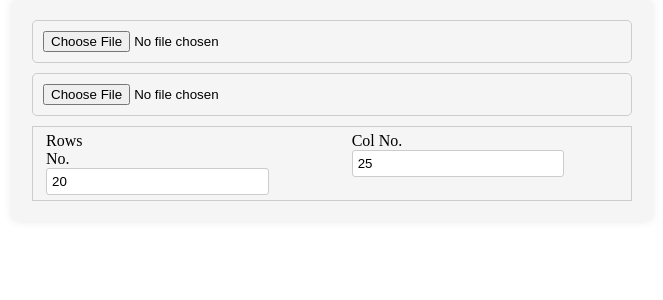
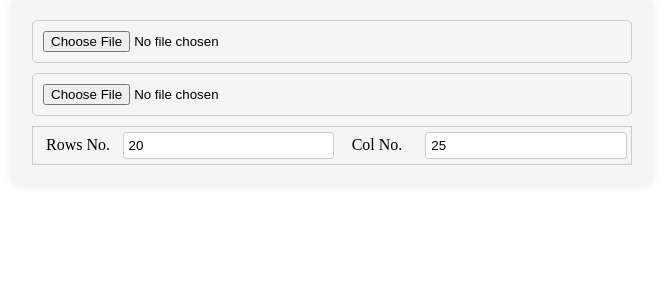
Before and after one commit to altinawiwaseem/skinning, a React (Create React App) app: page / in a window 1280 px wide. Shown: the top 300 px of the page, without its empty margins (308-971 px from the left). Built offline with nearby package versions, Linux system fonts and the light colour scheme.

Commit message:
adjusting inputs lable size

```diff
--- a/src/components/ImageUploader/ImageUploader.css
+++ b/src/components/ImageUploader/ImageUploader.css
@@ -47,11 +47,11 @@
   margin-left: 10px;
 }
 .input-cells label {
-  width: 20%;
+  width: 23%;
   display: inline-block;
 }
 
 .input-cells input {
-  width: 77%;
+  width: 73%;
   display: inline-block;
 }
```
